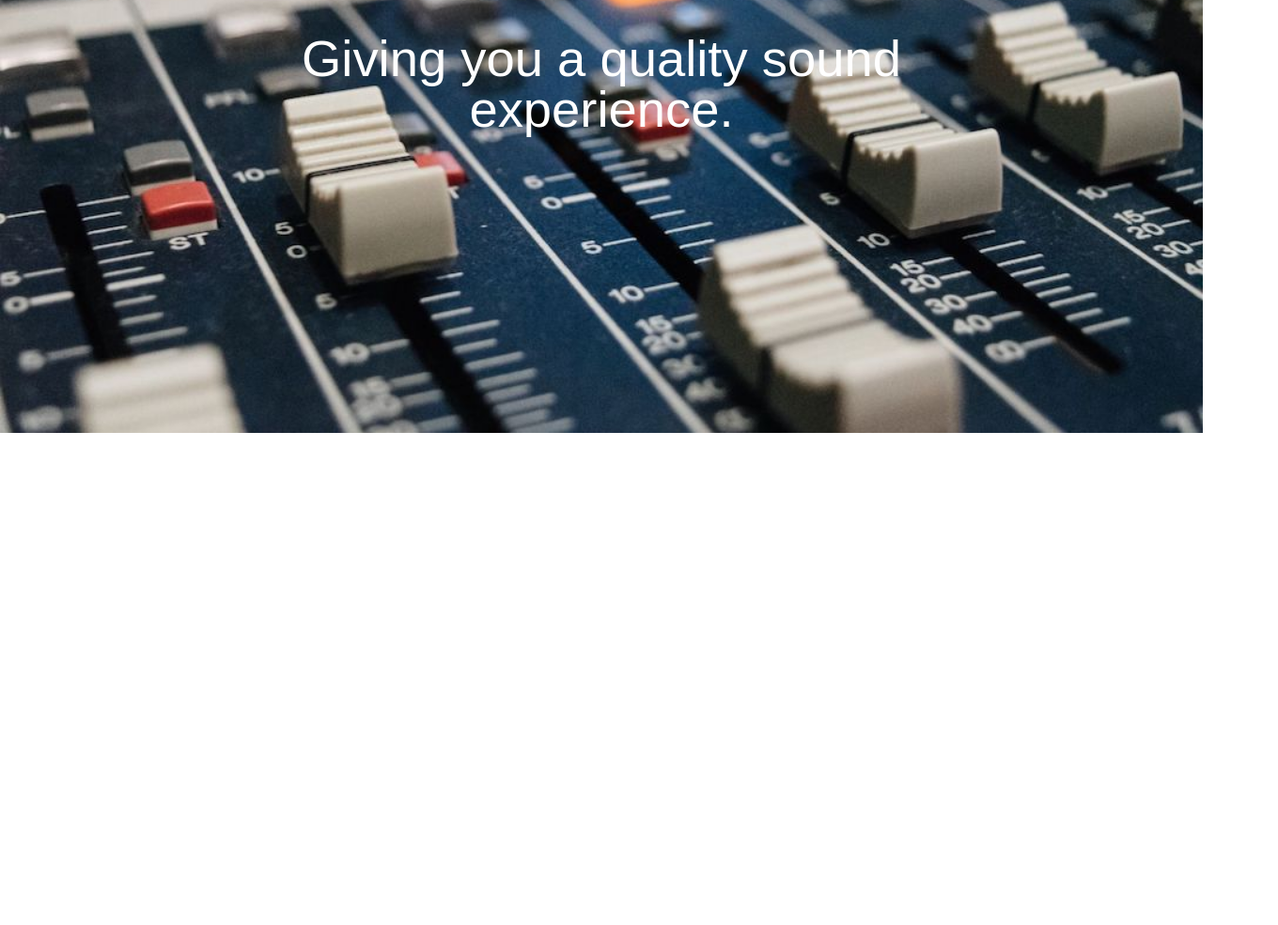
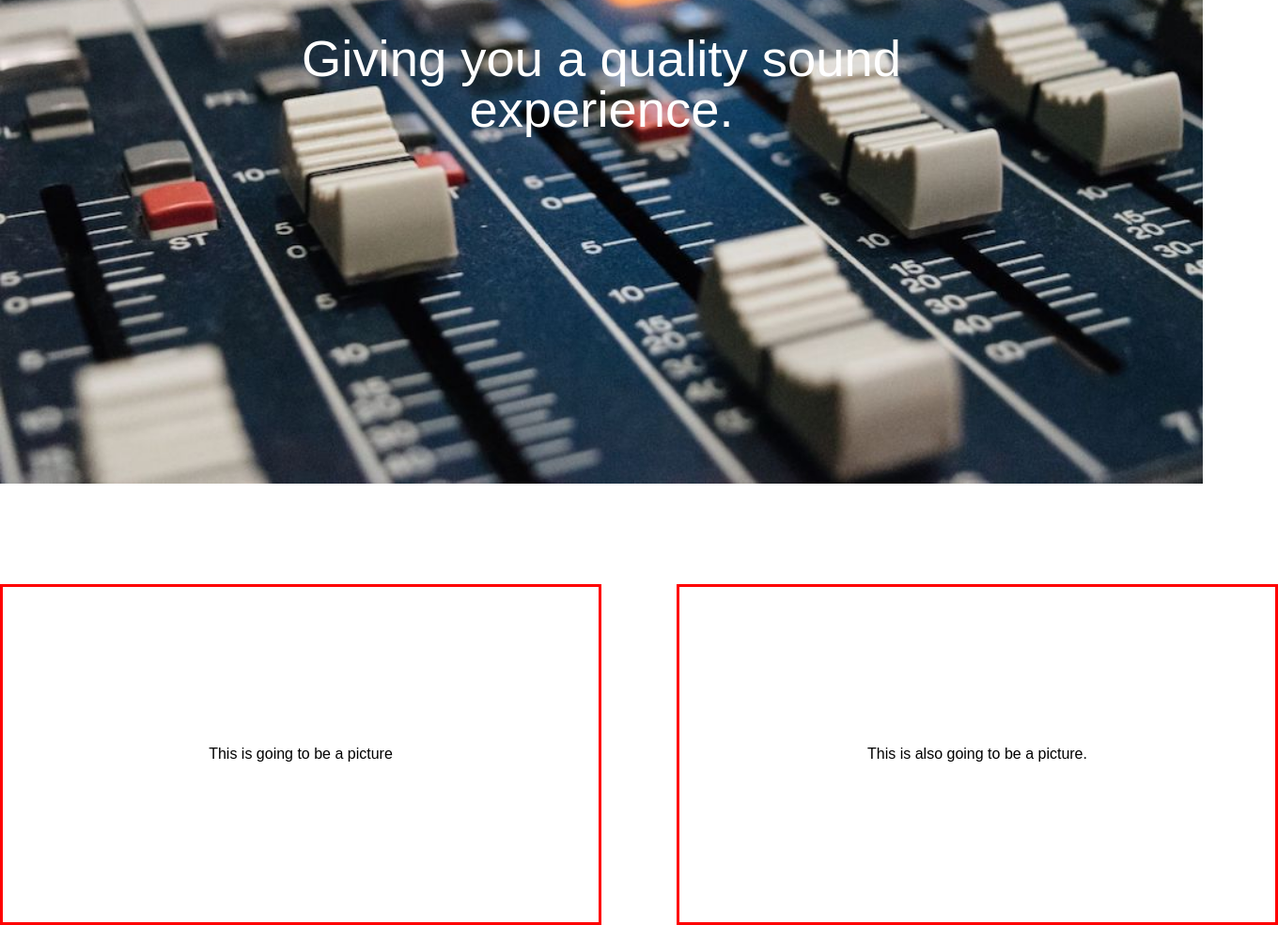
Before and after one commit to Kyro017/soundBureauSite, a plain HTML site: page index.html in a window 1280 px wide. Shown: the part 339-1324 px from the top of the page at 94% size, 1360 px wide, since content can reach past the window. Before the commit the page ends 800 px from the top, so only its background shows below. Drawn offline with Linux system fonts and the light colour scheme; a web font is replaced by a local one.

Commit message:
Added sidekicks(sub-heroes)

```diff
--- a/index.html
+++ b/index.html
@@ -23,8 +23,15 @@
           <div id="navBarLogo"></div>
         </div>
       </div>
+
       <div id="jumboTron">
           <span>Giving you a quality sound<br>experience.</span>
       </div>
+
+      <div id="sideKick1">This is going to be a picture
+      </div>
+
+      <div id="sideKick2">This is also going to be a picture.
+      </div>
   </body>
 </html>
--- /dev/null
+++ b/stylesheets/sass/components/_sidekicks.scss
@@ -0,0 +1,32 @@
+// This is the code for the sidekicks
+
+// IDs
+
+#sideKick1{
+  height: 363px;
+  width: 50vw;
+  position: relative;
+  display: flex;
+  justify-content: center;
+  align-items: center;
+  background-color: #fff;
+  box-sizing: border-box;
+  border: solid;
+  border-color: #f00;
+  top: 777px;
+}
+
+#sideKick2{
+  height: 363px;
+  width: 50vw;
+  position: relative;
+  display: flex;
+  justify-content: center;
+  align-items: center;
+  background-color: #fff;
+  box-sizing: border-box;
+  border: solid;
+  border-color: #f00;
+  top: 414px;
+  left: 720px;
+}
--- a/stylesheets/sass/core.scss
+++ b/stylesheets/sass/core.scss
@@ -5,6 +5,7 @@
 @import 'components/reset';
 @import "components/navbar";
 @import "components/jumbotron";
+@import "components/sidekicks";
 
 // Master
 
```
Also changed, not shown: stylesheets/css/core-min.css.
